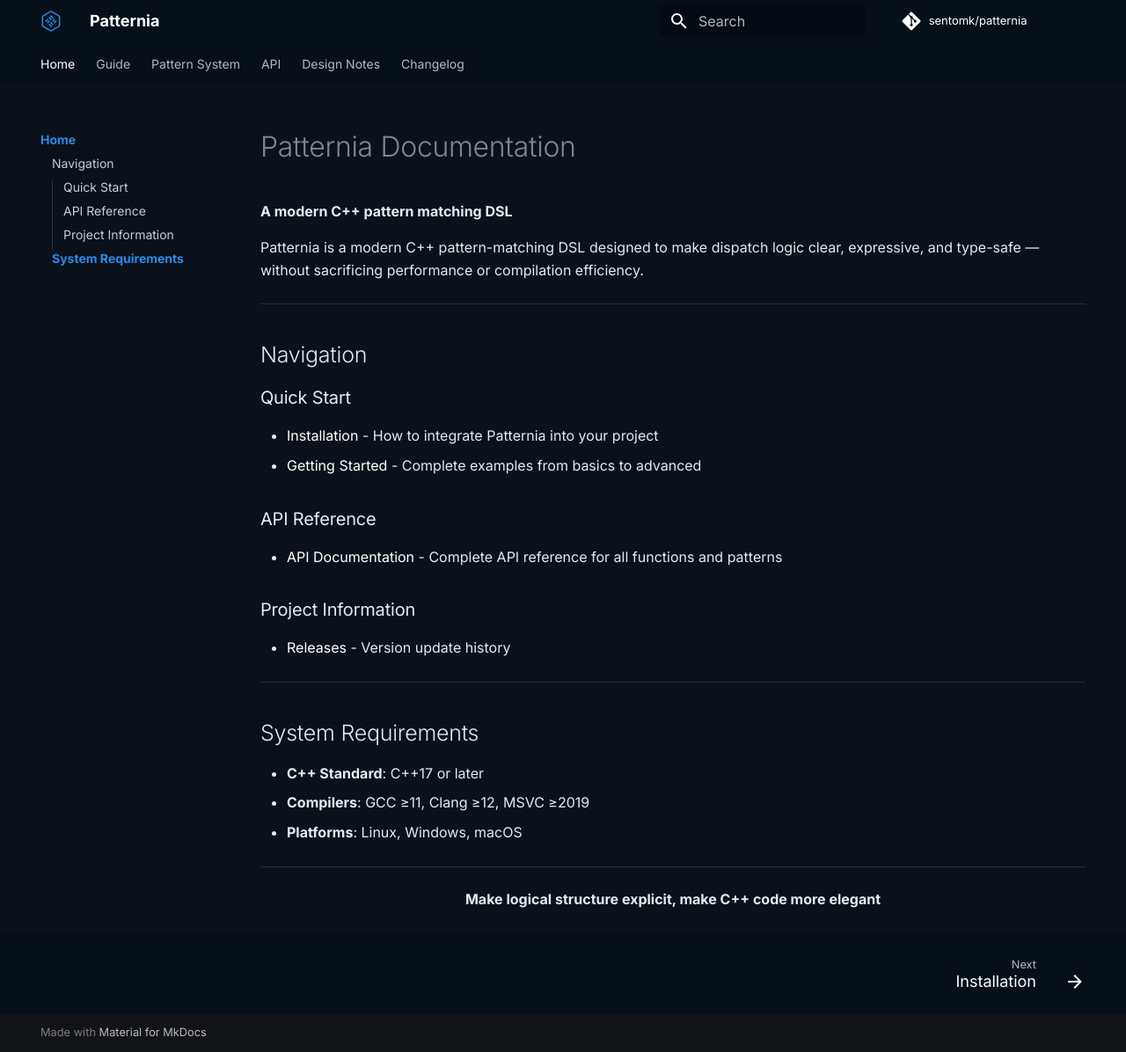
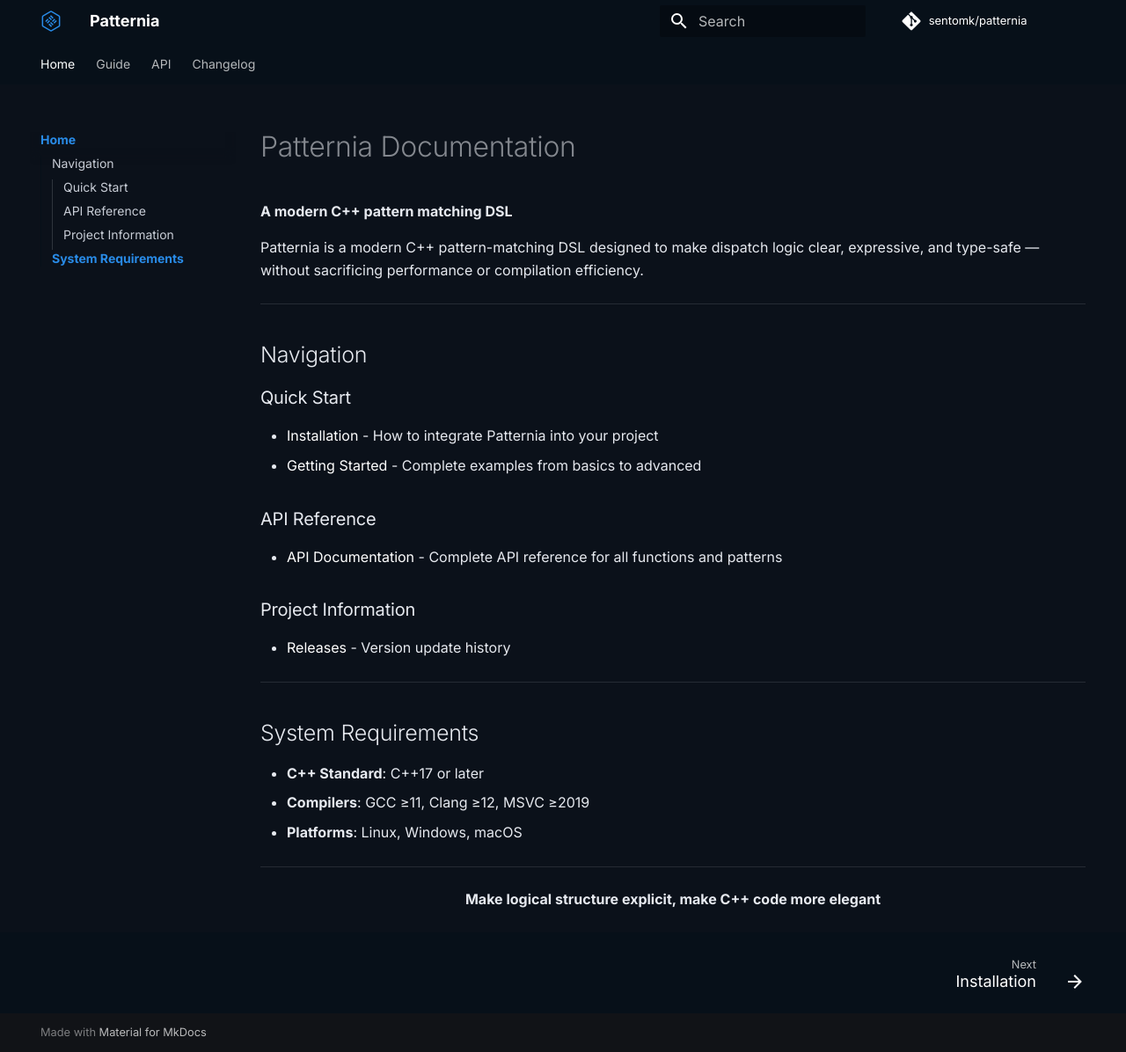
Before and after one commit to sentomk/patternia, an MkDocs documentation site: the page built from docs/index.md, in a window 1280 px wide and 1196 px high. Shown: the whole window at 88% size. Built offline with MkDocs 1.6.1 and Material for MkDocs 9.7.7, drawn with Linux system fonts in a browser that asks for light colours; comment, search, counter and statistics services are not loaded.

Commit message:
feat: streamline documentation navigation by removing sections

```diff
--- a/mkdocs.yml
+++ b/mkdocs.yml
@@ -80,15 +80,8 @@
       - Installation: guide/installation.md
       - Getting Started: guide/getting-started.md
 
-  - Pattern System:
-      - Foreword: patterns/foreword.md
-      - Value Patterns: patterns/value.md
-      - Type Patterns: patterns/type.md
-
   - API:
       - api.md
-  - Design Notes:
-      - Roadmap: design/roadmap.md
 
   - Changelog:
       - Releases: changelog/releases.md
```
